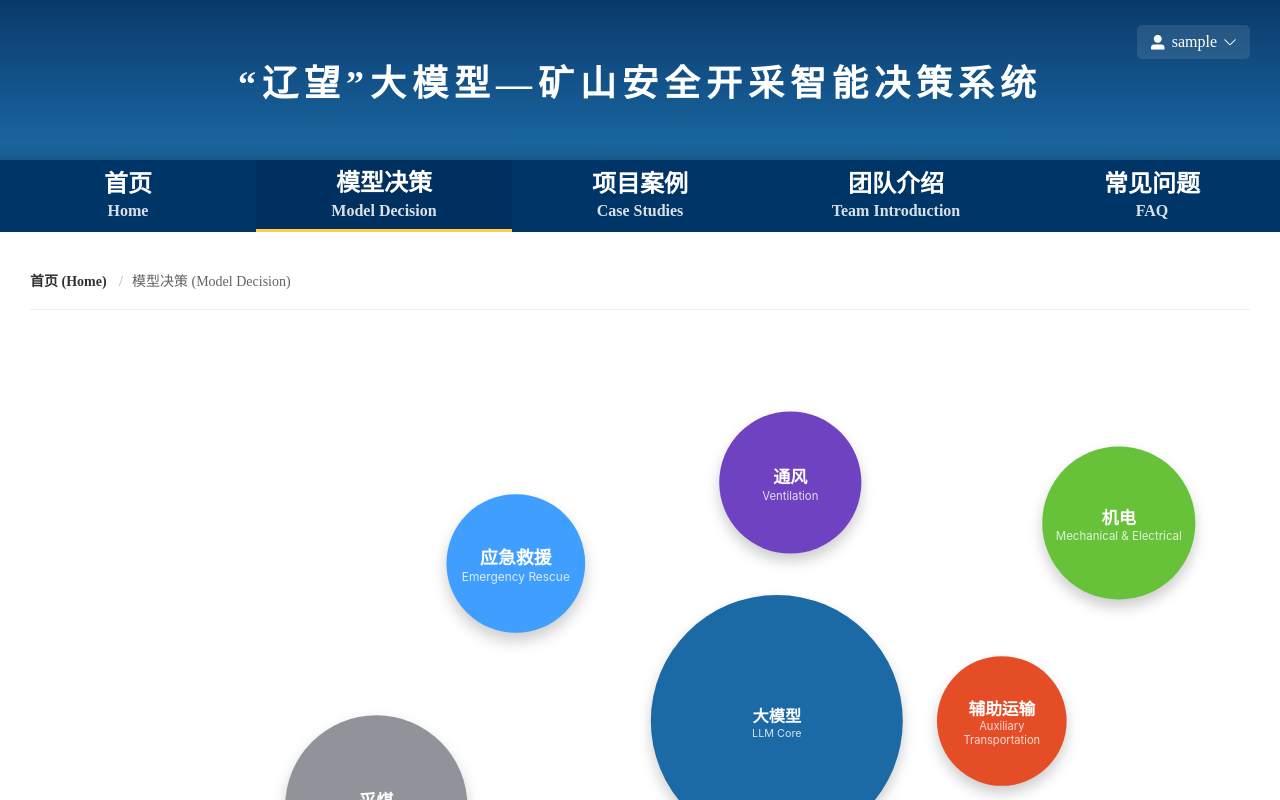
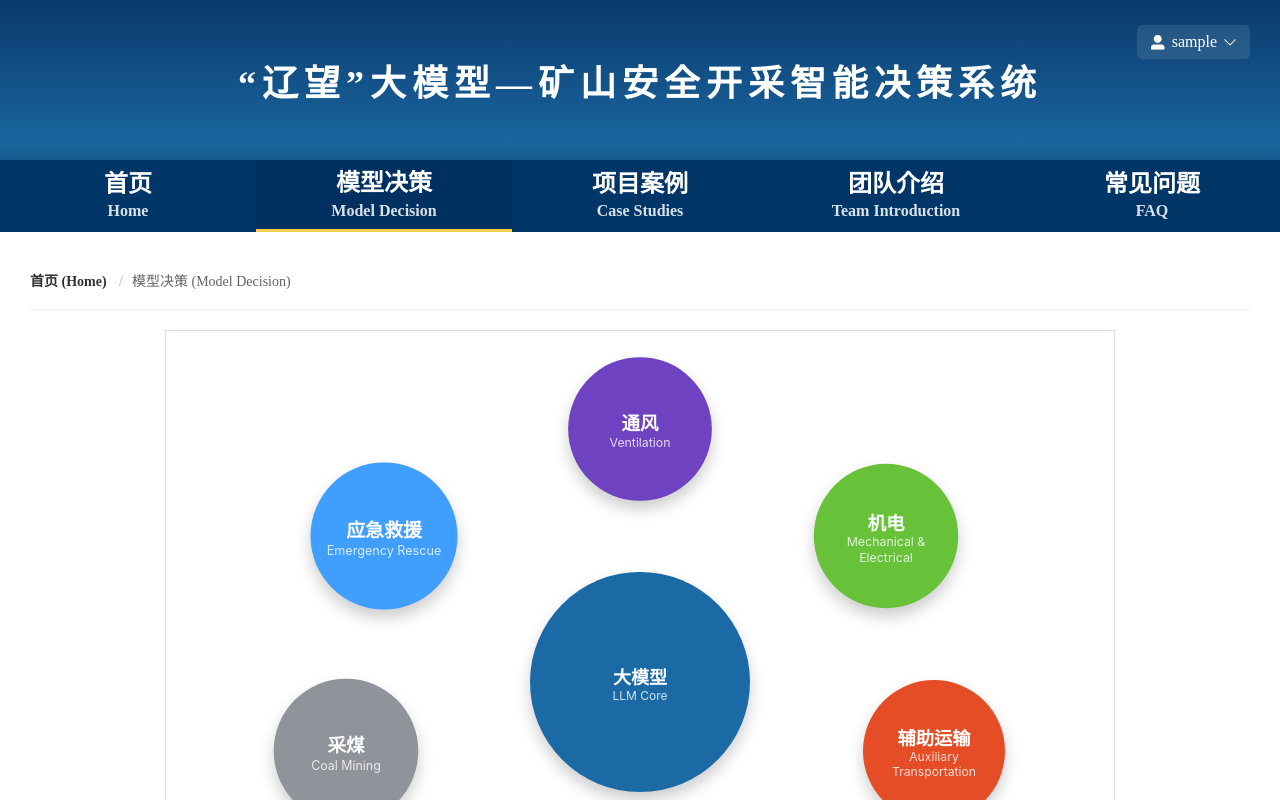
Before and after one commit to freshmakerzhao/IntelligentDecisionMakingSystemWeb, a Vue app in the folder vue/: page /dashboard/model in a window 1280 px wide. Shown: the top 800 px of the page. Built offline with nearby package versions, Linux system fonts and the light colour scheme; sample sign-in values are in the browser's storage.

Commit message:
完成模型界面的修改

```diff
--- a/vue/src/views/Dashboard/D_Model.vue
+++ b/vue/src/views/Dashboard/D_Model.vue
@@ -22,7 +22,8 @@
             <div v-if="currentView === 'bubbles'" class="bubble-visualization">
 
                 <!-- 桌面/平板视图 (气泡图) -->
-        <div v-if="!isMobile" class="bubble-field-container">
+                <div v-if="!isMobile" class="bubble-field-wrapper">
+                    <div class="bubble-field-content">
 
                         <div
                             v-for="domain in domains"
@@ -44,7 +45,7 @@
                                 <span class="bubble-en">{{ domain.en }}</span>
                             </div>
                         </div>
-
+                    </div>
                 </div>
 
                 <!-- 手机视图 (按钮列表) -->
@@ -102,14 +103,14 @@ export default {
 
         const domainsData = [
             // 中心大模型 (不可点击切换)
-        { name: '大模型', en: 'LLM Core', size: 280, color: '#1B6AA5', class: 'center-bubble' },
+            { name: '大模型', en: 'LLM Core', size: 220, color: '#1B6AA5', class: 'center-bubble' },
             // 周围七个子领域 (点击后切换到聊天模式)
-        { name: '采煤', en: 'Coal Mining', size: 190, color: '#909399', class: 'pos-1' , duration: generateRandomDuration(), delay: generateRandomDelay(), amplitudeClass: generateRandomAmplitudeClass() },
-        { name: '掘进', en: 'Roadway Excavation', size: 150, color: '#F56C6C', class: 'pos-2' , duration: generateRandomDuration(), delay: generateRandomDelay(), amplitudeClass: generateRandomAmplitudeClass() },
-        { name: '安装回撤', en: 'Equipment Installation & Retreat', size: 160, color: '#E6A23C', class: 'pos-3' , duration: generateRandomDuration(), delay: generateRandomDelay(), amplitudeClass: generateRandomAmplitudeClass() },
+            { name: '采煤', en: 'Coal Mining', size: 140, color: '#909399', class: 'pos-1' , duration: generateRandomDuration(), delay: generateRandomDelay(), amplitudeClass: generateRandomAmplitudeClass() },
+            { name: '掘进', en: 'Roadway Excavation', size: 140, color: '#F56C6C', class: 'pos-2' , duration: generateRandomDuration(), delay: generateRandomDelay(), amplitudeClass: generateRandomAmplitudeClass() },
+            { name: '安装回撤', en: 'Equipment Installation & Retreat', size: 140, color: '#E6A23C', class: 'pos-3' , duration: generateRandomDuration(), delay: generateRandomDelay(), amplitudeClass: generateRandomAmplitudeClass() },
             { name: '辅助运输', en: 'Auxiliary Transportation', size: 140, color: '#E44D26', class: 'pos-4' , duration: generateRandomDuration(), delay: generateRandomDelay(), amplitudeClass: generateRandomAmplitudeClass() },
-        { name: '机电', en: 'Mechanical & Electrical', size: 160, color: '#67C23A', class: 'pos-5', duration: generateRandomDuration(), delay: generateRandomDelay(), amplitudeClass: generateRandomAmplitudeClass() },
-        { name: '通风', en: 'Ventilation', size: 150, color: '#6F42C1', class: 'pos-6' , duration: generateRandomDuration(), delay: generateRandomDelay(), amplitudeClass: generateRandomAmplitudeClass() },
+            { name: '机电', en: 'Mechanical & Electrical', size: 140, color: '#67C23A', class: 'pos-5', duration: generateRandomDuration(), delay: generateRandomDelay(), amplitudeClass: generateRandomAmplitudeClass() },
+            { name: '通风', en: 'Ventilation', size: 140, color: '#6F42C1', class: 'pos-6' , duration: generateRandomDuration(), delay: generateRandomDelay(), amplitudeClass: generateRandomAmplitudeClass() },
             { name: '应急救援', en: 'Emergency Rescue', size: 140, color: '#409EFF', class: 'pos-7', duration: generateRandomDuration(), delay: generateRandomDelay(), amplitudeClass: generateRandomAmplitudeClass() },
           ];
 
@@ -202,7 +203,7 @@ export default {
             if (domainName !== '大模型') {
                 this.currentView = 'chat';
                 this.selectedDomainName = domainName; // 存储选中的领域名称
-        this.$message.success(`已进入 ${domainName} 智能决策模式，请开始提问。`);
+                this.$message.success(`已进入 ${domainName} 智能决策模式。`);
                 console.log(this.currentView)
             } else {
                 this.$message.info('请点击周围的子领域气泡以进入对应的决策模式。');
@@ -291,14 +292,24 @@ export default {
     min-height: 700px;
 }
 
-/* 气泡场容器 (用于定位) */
-.bubble-field-container {
+/* 气泡场外层容器: 负责响应式宽高比和居中 */
+.bubble-field-wrapper {
+    /* 限制最大尺寸，保持美观 */
+    max-width: 950px;
+    width: 90%;
+    margin: 0 auto;
+    padding-top: 80%; /* 宽高比 10:8 (宽:高) */
     position: relative;
-    width: 80%;
-    height: 800px;
-    margin: 0 auto;
-    transform: scale(0.9); /* 稍微缩小以适应中等屏幕 */
-    /* 允许内容在移动端收缩 */
+    border: 1px solid #DCDFE6;
+}
+
+/* 气泡场内部内容 */
+.bubble-field-content {
+    position: absolute; /* 绝对定位到 wrapper 内部 */
+    top: 0;
+    left: 0;
+    width: 100%;
+    height: 100%;
     max-width: 100%;
     max-height: 100%;
 }
@@ -314,6 +325,10 @@ export default {
     text-align: center;
     color: #fff;
     cursor: pointer;
+    /*
+      translate(-50%, -50%) 是所有气泡的定位基准。
+    */
+    transform: translate(-50%, -50%);
     /* 基础过渡效果，用于 hover */
     transition: transform 0.3s ease, box-shadow 0.3s ease, z-index 0s 0.3s;
     box-shadow: 0 8px 15px rgba(0, 0, 0, 0.2);
@@ -321,11 +336,49 @@ export default {
     font-family: 'Inter', sans-serif;
 }
 
-.bubble:hover {
-    transform: scale(1.1);
+/* 呼吸动画：必须在动画中包含 translate(-50%, -50%) 偏移，以防止动画覆盖定位 */
+@keyframes pulse-sm {
+    0% { transform: translate(-50%, -50%) scale(1); }
+    50% { transform: translate(-50%, -50%) scale(1.02); }
+    100% { transform: translate(-50%, -50%) scale(1); }
+}
+@keyframes pulse-md {
+    0% { transform: translate(-50%, -50%) scale(1); }
+    50% { transform: translate(-50%, -50%) scale(1.05); }
+    100% { transform: translate(-50%, -50%) scale(1); }
+}
+@keyframes pulse-lg {
+    0% { transform: translate(-50%, -50%) scale(1); }
+    50% { transform: translate(-50%, -50%) scale(1.08); }
+    100% { transform: translate(-50%, -50%) scale(1); }
+}
+
+/* 悬停效果：取消呼吸动画，应用更明显的放大效果，同时保留居中偏移 */
+.floating-bubble:hover {
+    transform: translate(-50%, -50%) scale(1.2);
     box-shadow: 0 12px 20px rgba(0, 0, 0, 0.3);
     z-index: 20;
 }
+
+
+/* 7个小气泡的响应式定位 (使用百分比) */
+/* --------------------------------------------------- */
+/* 气泡中心点相对于 bubble-field-content 的 top/left */
+.center-bubble { top: 36%; left: 50%; font-size: 24px; z-index: 15; cursor: default; }
+
+.center-bubble:hover {
+    transform: translate(-50%, -50%); /* 保持基准偏移，不缩放 */
+}
+
+.pos-1 { top: 43%; left: 19%; } /* 采煤 */
+.pos-2 { top: 60%; left: 37%; } /* 掘进 */
+.pos-3 { top: 60%; left: 66%; } /* 安装回撤 */
+.pos-4 { top: 43%; left: 81%; } /* 辅助运输 */
+.pos-5 { top: 21%; left: 76%; } /* 机电 */
+.pos-6 { top: 10%; left: 50%; } /* 通风 */
+.pos-7 { top: 21%; left: 23%; } /* 应急救援 */
+/* --------------------------------------------------- */
+
 
 .bubble-content {
     display: flex;
@@ -352,40 +405,6 @@ export default {
     line-height: 1;
 }
 
-/* 中心大模型气泡 */
-.center-bubble {
-    top: 250px;
-    left: 500px;
-    font-size: 24px;
-    z-index: 15;
-    cursor: default; /* 不可点击切换 */
-}
-
-/* 悬停时避免动画冲突 */
-.center-bubble:hover {
-    transform: none;
-}
-
-/* 小气泡的呼吸动画 - 三种振幅 */
-/* 小振幅 */
-@keyframes pulse-sm {
-    0% { transform: scale(1); }
-    50% { transform: scale(1.02); }
-    100% { transform: scale(1); }
-}
-/* 中振幅 */
-@keyframes pulse-md {
-    0% { transform: scale(1); }
-    50% { transform: scale(1.10); }
-    100% { transform: scale(1); }
-}
-/* 大振幅 */
-@keyframes pulse-lg {
-    0% { transform: scale(1); }
-    50% { transform: scale(1.16); }
-    100% { transform: scale(1); }
-}
-
 /* 应用于所有非中心气泡 */
 .floating-bubble {
     /* 统一设置动画属性，name, duration, delay 由内联 style 和 amplitude class 覆盖 */
@@ -398,22 +417,6 @@ export default {
 .floating-bubble.pulse-md { animation-name: pulse-md; }
 .floating-bubble.pulse-lg { animation-name: pulse-lg; }
 
-/* 悬停效果：停止呼吸动画，并应用更明显的放大效果 */
-.floating-bubble:hover {
-    transform: scale(1.55);
-}
-
-
-/* 7个小气泡的不规则定位 */
-/* --------------------------------------------------- */
-.pos-1 { top: 390px; left: 100px; }
-.pos-2 { top: 590px; left: 360px;}
-.pos-3 { top: 560px; left: 740px; }
-.pos-4 { top: 320px; left:820px; }
-.pos-5 { top: 90px; left: 940px; }
-.pos-6 { top: 50px; left: 580px; }
-.pos-7 { top: 145px; left: 280px; }
-/* --------------------------------------------------- */
 
 /* ================================================== */
 /* 1b. 手机端按钮列表 UI 样式 (max-width: 768px 时显示) */
@@ -487,14 +490,6 @@ export default {
 /* ================================================== */
 /* 响应式调整 (仅针对气泡容器缩放，按钮列表结构已通过 v-if/v-else 切换) */
 /* ================================================== */
-@media (max-width: 1024px) {
-    /* 1024px 以下，平板视图，气泡稍微缩小 */
-    .bubble-field-container {
-        width: 700px;
-        height: 700px;
-        transform: scale(0.85);
-    }
-}
 @media (max-width: 768px) {
     .bubble-visualization {
         /* 手机视图下，气泡图容器不再需要最小高度或特定缩放，因为内容是按钮列表 */
```
Lines whose indentation alone changed are shown as unchanged.
